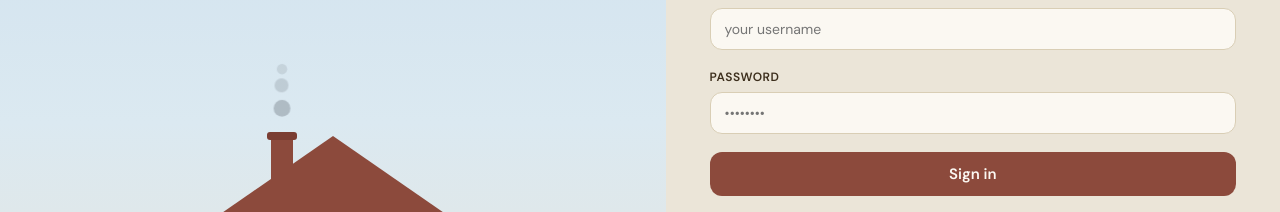
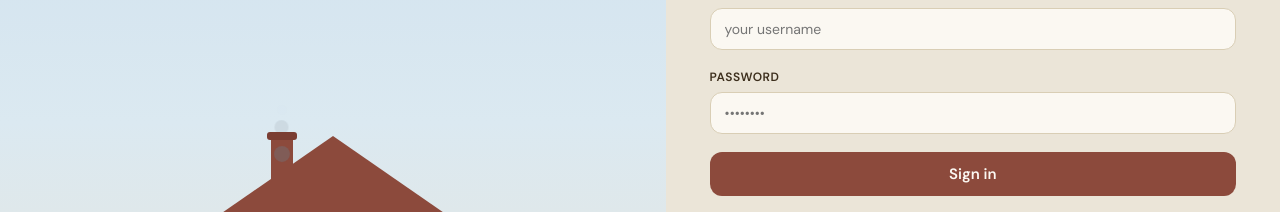
Before and after one commit to JoshuaLall/COP4331C-Group-8--MERN, a React (Vite) app in the folder frontend/: page / in a window 1280 px wide. Shown: the part 318-530 px from the top of the page. Built offline with nearby package versions, Linux system fonts and the light colour scheme.

Commit message:
Fix login smoke animation

```diff
--- a/frontend/src/CSS/Login.css
+++ b/frontend/src/CSS/Login.css
@@ -135,7 +135,7 @@
 
 .smoke {
     position: absolute;
-    top: -44px;
+    top: 4px;
     left: 50%;
     transform: translateX(-50%);
 }
@@ -148,6 +148,7 @@
     background: #6F7882;
     opacity: 0.85;
     margin: 0 auto 4px;
+    transform-origin: center bottom;
     animation: rise 2.8s ease-in-out infinite;
 }
 
@@ -167,13 +168,17 @@
 
 @keyframes rise {
     0% {
-        transform: translateY(0) scale(1);
+        transform: translateY(8px) scale(0.7);
+        opacity: 0;
+    }
+
+    18% {
         opacity: 0.85;
     }
 
     100% {
-        transform: translateY(-28px) scale(1.3);
-        opacity: 0.18;
+        transform: translateY(-34px) scale(1.35);
+        opacity: 0;
     }
 }
 
```
